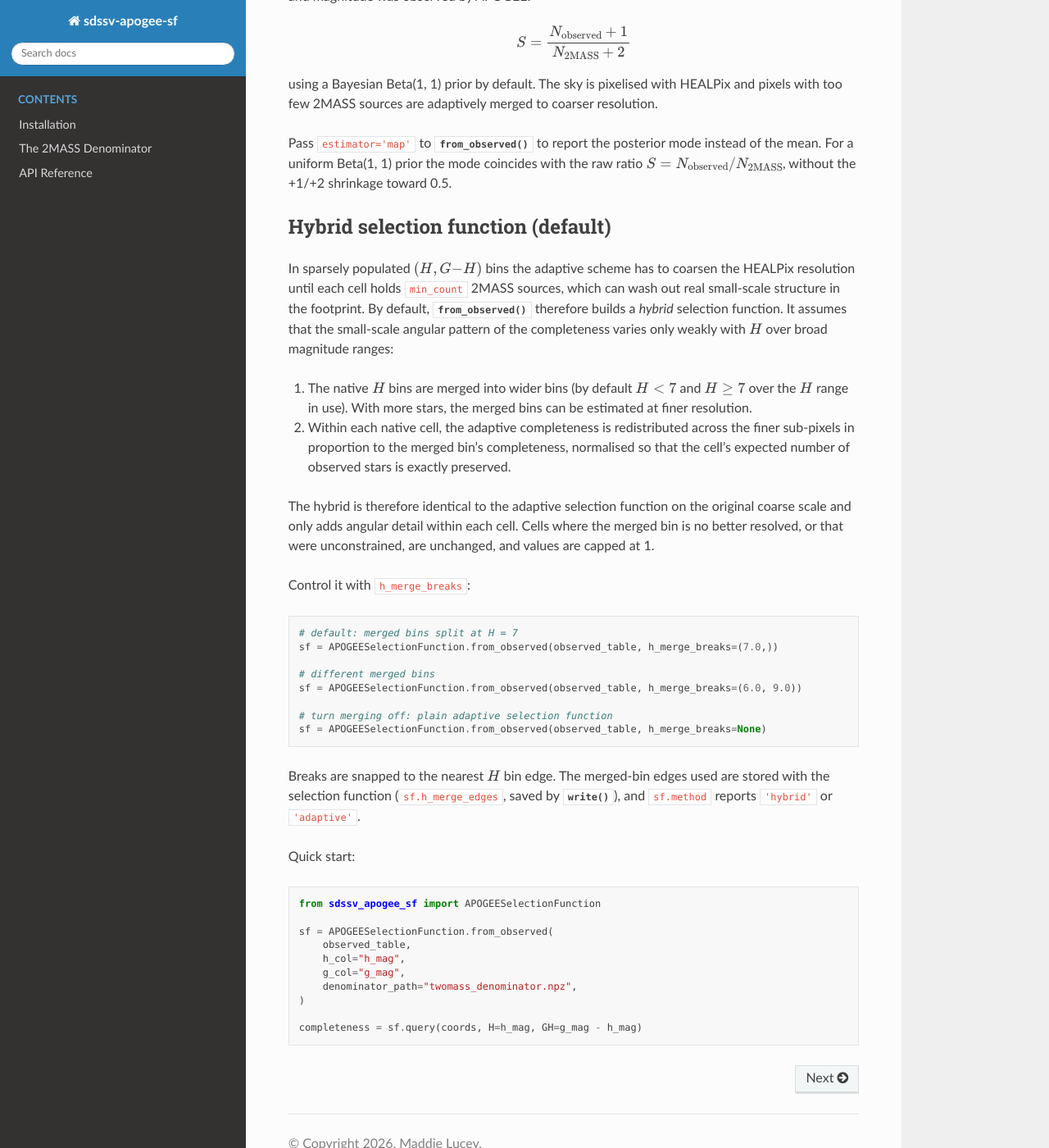
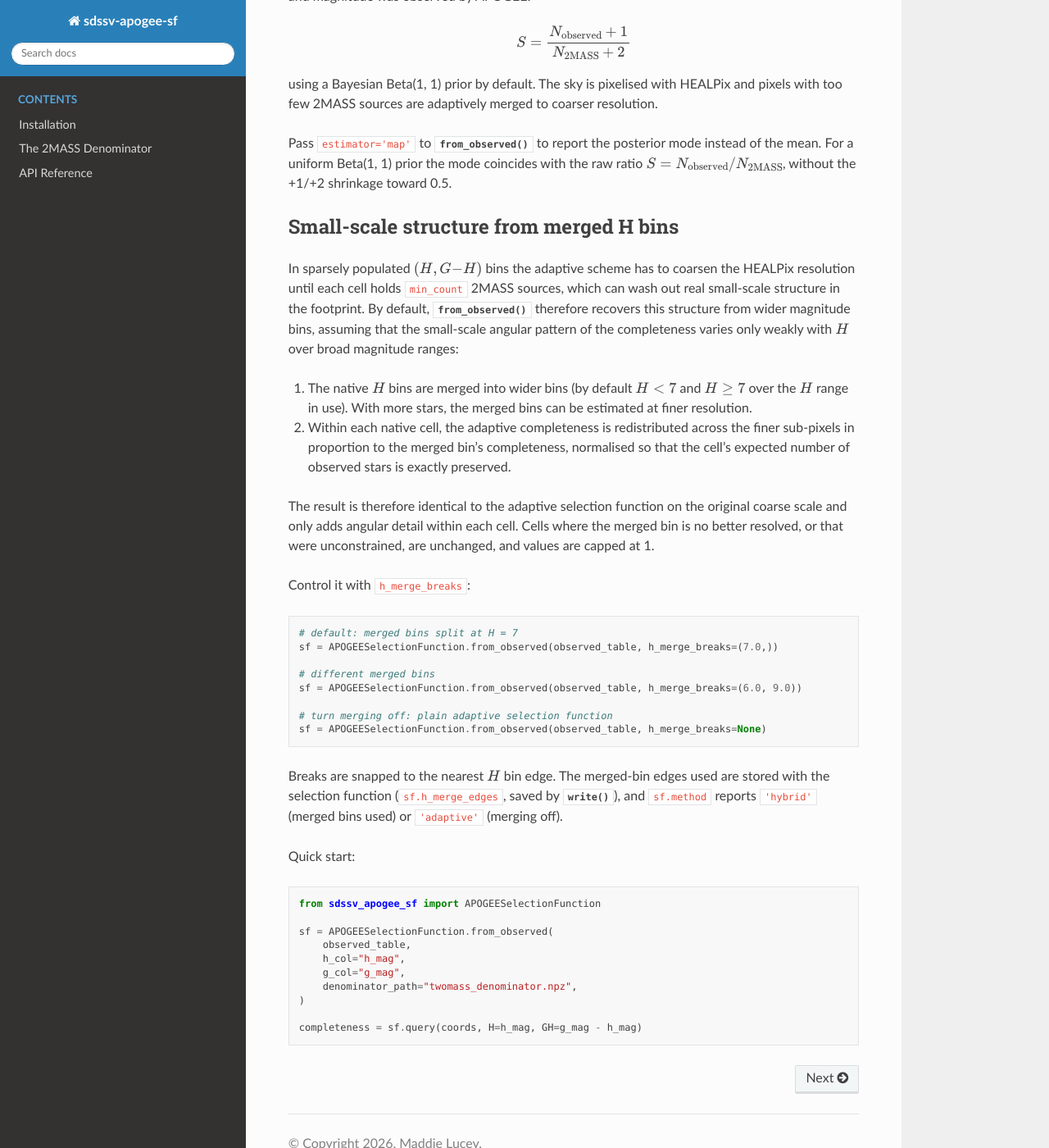
Before and after one commit to mlucey/sdssv_apogee_sf, a Sphinx documentation site: the page built from docs/index.rst, in a window 1280 px wide and 1400 px high, scrolled down 593 px. Shown: the whole window at 82% size. Built offline with Sphinx 7.4.7 and the Read the Docs theme 3.1.0, drawn with Linux system fonts in a browser that asks for light colours.

Commit message:
docs: retitle merged-H section and drop 'hybrid' as a feature name
Co-Authored-By: Claude Opus 5.5 <noreply@anthropic.com>

```diff
--- a/docs/index.rst
+++ b/docs/index.rst
@@ -30,14 +30,14 @@ to report the posterior mode instead of the mean. For a uniform Beta(1, 1)
 prior the mode coincides with the raw ratio :math:`S = N_\mathrm{observed} / N_\mathrm{2MASS}`,
 without the +1/+2 shrinkage toward 0.5.
 
-Hybrid selection function (default)
------------------------------------
+Small-scale structure from merged H bins
+---------------------------------------
 
 In sparsely populated :math:`(H, G{-}H)` bins the adaptive scheme has to
 coarsen the HEALPix resolution until each cell holds ``min_count`` 2MASS
 sources, which can wash out real small-scale structure in the footprint.
 By default, :meth:`~sdssv_apogee_sf.APOGEESelectionFunction.from_observed`
-therefore builds a *hybrid* selection function.  It assumes that the
+therefore recovers this structure from wider magnitude bins, assuming that the
 small-scale angular pattern of the completeness varies only weakly with
 :math:`H` over broad magnitude ranges:
 
@@ -49,7 +49,7 @@ small-scale angular pattern of the completeness varies only weakly with
    completeness, normalised so that the cell's expected number of observed
    stars is exactly preserved.
 
-The hybrid is therefore identical to the adaptive selection function on
+The result is therefore identical to the adaptive selection function on
 the original coarse scale and only adds angular detail within each cell.
 Cells where the merged bin is no better resolved, or that were
 unconstrained, are unchanged, and values are capped at 1.
@@ -68,7 +68,7 @@ Control it with ``h_merge_breaks``::
 Breaks are snapped to the nearest :math:`H` bin edge.  The merged-bin edges
 used are stored with the selection function (``sf.h_merge_edges``, saved by
 :meth:`~sdssv_apogee_sf.APOGEESelectionFunction.write`), and ``sf.method``
-reports ``'hybrid'`` or ``'adaptive'``.
+reports ``'hybrid'`` (merged bins used) or ``'adaptive'`` (merging off).
 
 Quick start::
 
```
Also changed, not shown: README.md (+2 -2 lines).
